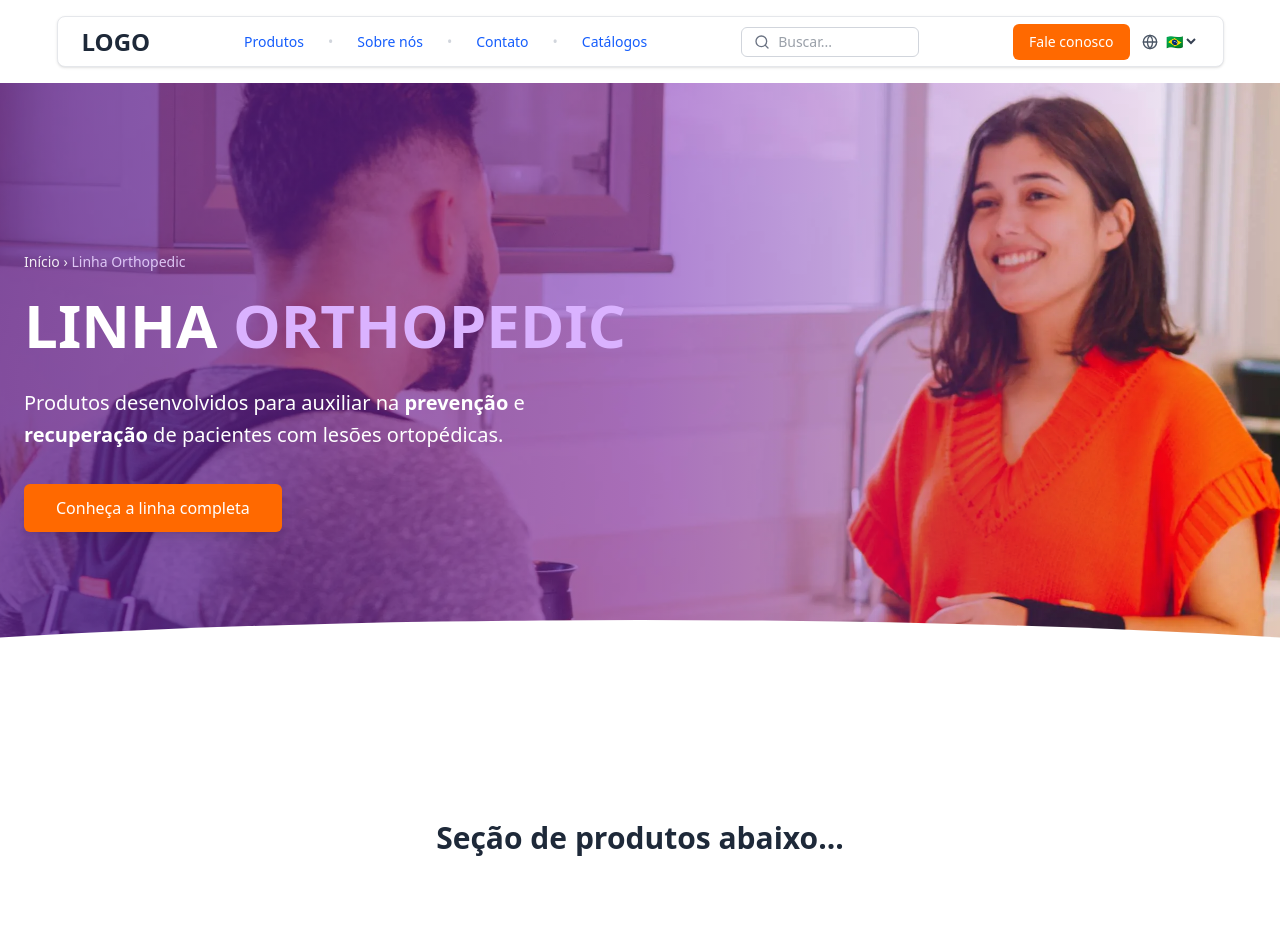
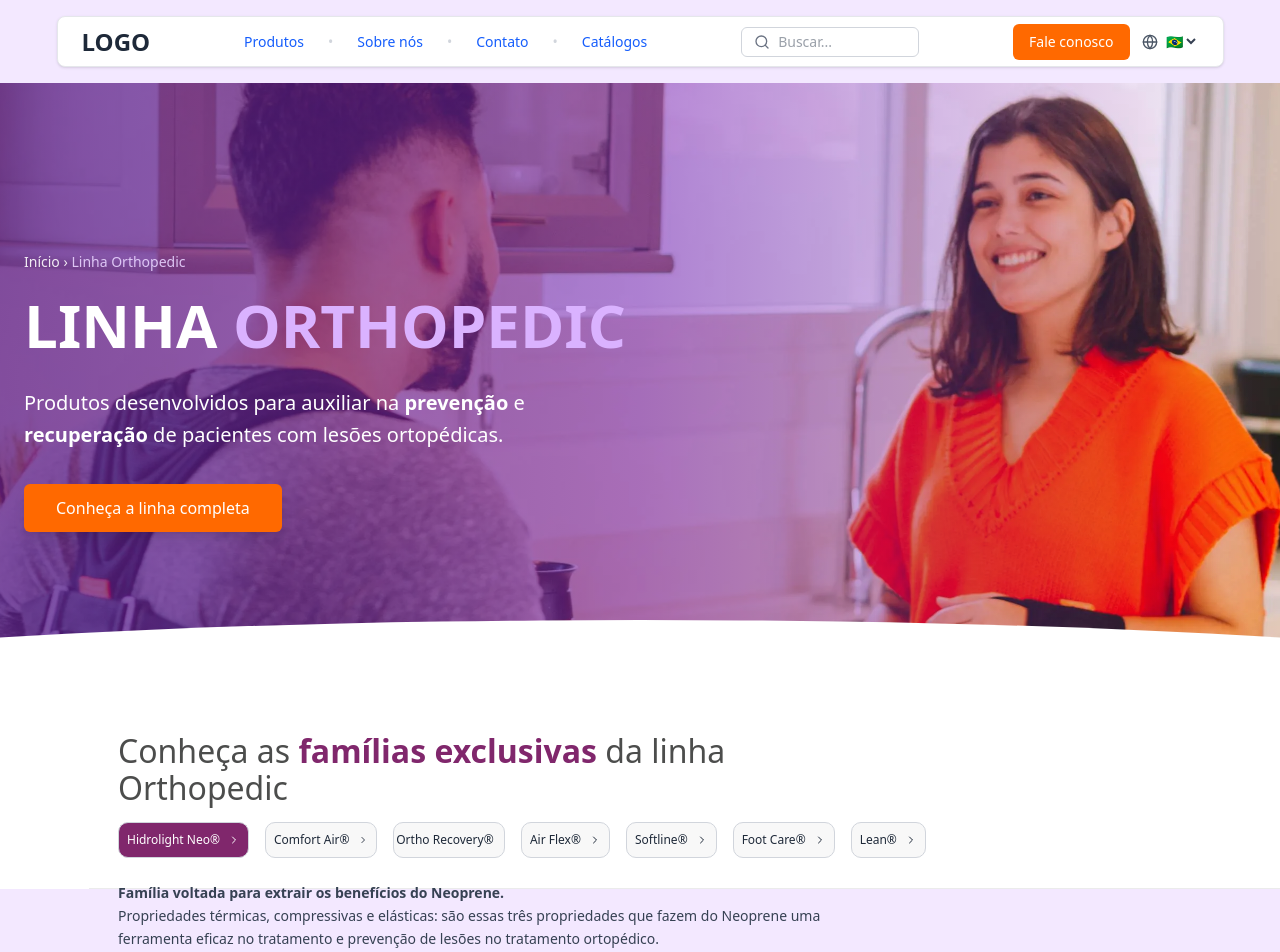
Before and after one commit to marcos-lima-dev/loja-ortopedica, a React (Vite) app: page / in a window 1280 px wide. Shown: the top 952 px of the page. Built offline with nearby package versions, Linux system fonts and the light colour scheme.

Commit message:
feat: divisor horizontal #EBEBEB, 1192.5px, alinhado à esquerda 88.5px

```diff
--- a/index.html
+++ b/index.html
@@ -1,12 +1,15 @@
 <!doctype html>
-<html lang="en">
+<html lang="pt-BR">
   <head>
     <meta charset="UTF-8" />
     <link rel="icon" type="image/svg+xml" href="/vite.svg" />
     <meta name="viewport" content="width=device-width, initial-scale=1.0" />
-    <title>loja-orthopedic</title>
+    <title>Loja Orthopedic</title>
+
+    <!-- ADICIONE A FONTE RALEWAY -->
+    <link href="https://fonts.googleapis.com/css2?family=Raleway:wght@500;600;700&display=swap" rel="stylesheet">
   </head>
-  <body>
+  <body class="bg-purple-100">
     <div id="root"></div>
     <script type="module" src="/src/main.tsx"></script>
   </body>
--- a/src/App.tsx
+++ b/src/App.tsx
@@ -1,18 +1,18 @@
 // src/App.tsx
 import Header from './components/Header'
 import Banner from './components/Banner'
+import FamiliesSection from './components/FamiliesSection'
+import Divider from './components/Divider'
 
 function App() {
   return (
-    <>
+    <div className="relative bg-white">
       <Header />
       <Banner />
-      <main className="min-h-screen bg-white pt-10">
-        <div className="text-center py-20">
-          <h2 className="text-3xl font-bold text-gray-800">Seção de produtos abaixo...</h2>
-        </div>
-      </main>
-    </>
+      <FamiliesSection />
+      <Divider /> {/* DIVISOR AQUI */}
+      {/* Próximas seções */}
+    </div>
   )
 }
 
--- /dev/null
+++ b/src/components/Divider.tsx
@@ -0,0 +1,12 @@
+// src/components/Divider.tsx
+export default function Divider() {
+  return (
+    <div
+      className="w-[1192.5px] h-0 mx-auto"
+      style={{
+        marginLeft: '88.5px',
+        borderTop: '1px solid #EBEBEB'
+      }}
+    />
+  )
+}
--- /dev/null
+++ b/src/components/FamiliesSection.tsx
@@ -0,0 +1,65 @@
+// src/components/FamiliesSection.tsx
+import { ChevronRight } from 'lucide-react'
+
+const families = [
+  { name: 'Hidrolight Neo®', color: 'bg-[#80276C]', textColor: 'text-white', width: 'w-[135px]' },
+  { name: 'Comfort Air®', color: 'bg-[#F8F8F8]', textColor: 'text-gray-800', width: 'w-[112px]' },
+  { name: 'Ortho Recovery®', color: 'bg-[#F8F8F8]', textColor: 'text-gray-800', width: 'w-[112px]' },
+  { name: 'Air Flex®', color: 'bg-[#F8F8F8]', textColor: 'text-gray-800', width: 'w-[112px]' },
+  { name: 'Softline®', color: 'bg-[#F8F8F8]', textColor: 'text-gray-800', width: 'w-[112px]' },
+  { name: 'Foot Care®', color: 'bg-[#F8F8F8]', textColor: 'text-gray-800', width: 'w-[112px]' },
+  { name: 'Lean®', color: 'bg-[#F8F8F8]', textColor: 'text-gray-800', width: 'w-[112px]' },
+]
+
+export default function FamiliesSection() {
+  return (
+    <section
+      className="w-[814px] h-[156px] bg-white mt-8"
+      style={{
+        marginLeft: '86px',
+        paddingLeft: '32px',
+        paddingRight: '32px'
+      }}
+    >
+      {/* TÍTULO */}
+      <div className="mt-6">
+        <h2 className="font-raleway font-medium text-[32px] leading-[37px] text-[#4C4D4C]">
+          Conheça as{' '}
+          <span className="font-bold text-[#80276C]">
+            famílias exclusivas
+          </span>{' '}
+          da linha Orthopedic
+        </h2>
+      </div>
+
+      {/* BOTÕES */}
+      <div className="mt-4 flex items-center gap-4">
+        {families.map((family) => (
+          <button
+            key={family.name}
+            className={`
+              ${family.color} ${family.textColor}
+              ${family.width} h-[36px]
+              rounded-[10px]
+              px-[8px] py-[8px]
+              text-xs font-medium
+              hover:opacity-90 transition
+              flex items-center justify-center gap-[8px]
+              whitespace-nowrap
+              border border-gray-300
+            `}
+          >
+            <span>{family.name}</span>
+            <ChevronRight className="w-3 h-3" />
+          </button>
+        ))}
+      </div>
+
+      {/* DESCRIÇÃO */}
+      <div className="mt-6 text-sm text-gray-700 leading-relaxed">
+        <strong>Família voltada para extrair os benefícios do Neoprene.</strong><br />
+        Propriedades térmicas, compressivas e elásticas: são essas três propriedades que fazem do Neoprene uma ferramenta eficaz no tratamento e prevenção de lesões no tratamento ortopédico.
+      </div>
+    </section>
+  )
+}
--- a/tailwind.config.js
+++ b/tailwind.config.js
@@ -1,9 +1,14 @@
+// tailwind.config.js
 import { defineConfig } from 'tailwindcss'
 
 export default defineConfig({
   content: ['./index.html', './src/**/*.{js,ts,jsx,tsx}'],
   theme: {
-    extend: {},
+    extend: {
+      fontFamily: {
+        raleway: ['Raleway', 'sans-serif'],
+      },
+    },
   },
   plugins: [],
 })
```
